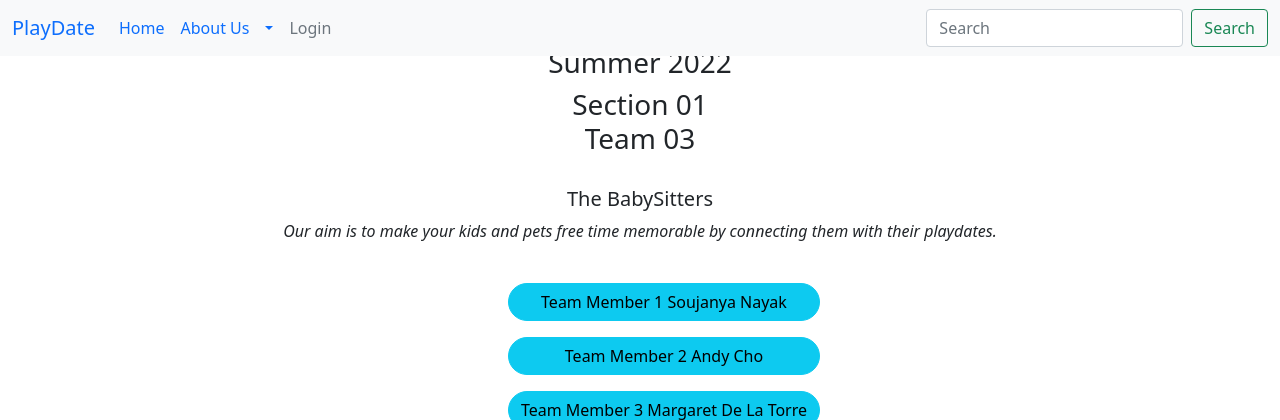
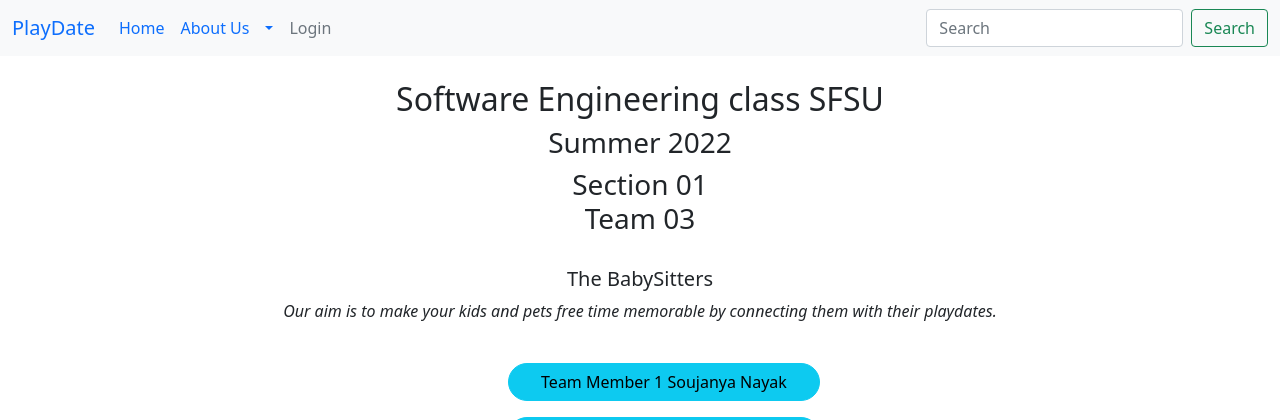
Before and after one commit to soujanyanayak/PlayDate, a Django app: page /home/about/ in a window 1280 px wide. Shown: the top 420 px of the page. Run offline with Django 4.2, Linux system fonts and the light colour scheme; some libraries are stand-ins or nearby versions.

Commit message:
changes to navbar

```diff
--- a/application/PlayDate/members/templates/about.html
+++ b/application/PlayDate/members/templates/about.html
@@ -1,7 +1,8 @@
 {% extends "base_generic.html" %}
 
 {% block content %}
-<div class="text-center" font-family:"Times New R", Times, serif; >
+<br/>
+<div class="text-center" >
     <h2>Software Engineering class SFSU</h2>
     <h3>Summer 2022</h3>
     <h3>Section 01 <br> Team 03</h3>
--- a/application/PlayDate/members/templates/navbar.html
+++ b/application/PlayDate/members/templates/navbar.html
@@ -1,4 +1,4 @@
-<nav class="navbar navbar-expand-lg bg-light fixed-top">
+<nav class="navbar navbar-expand-lg bg-light sticky-top">
   <div class="container-fluid">
     <a class="navbar-brand" href="#">PlayDate</a>
     <button class="navbar-toggler" type="button" data-bs-toggle="collapse" data-bs-target="#navbarSupportedContent"
```
